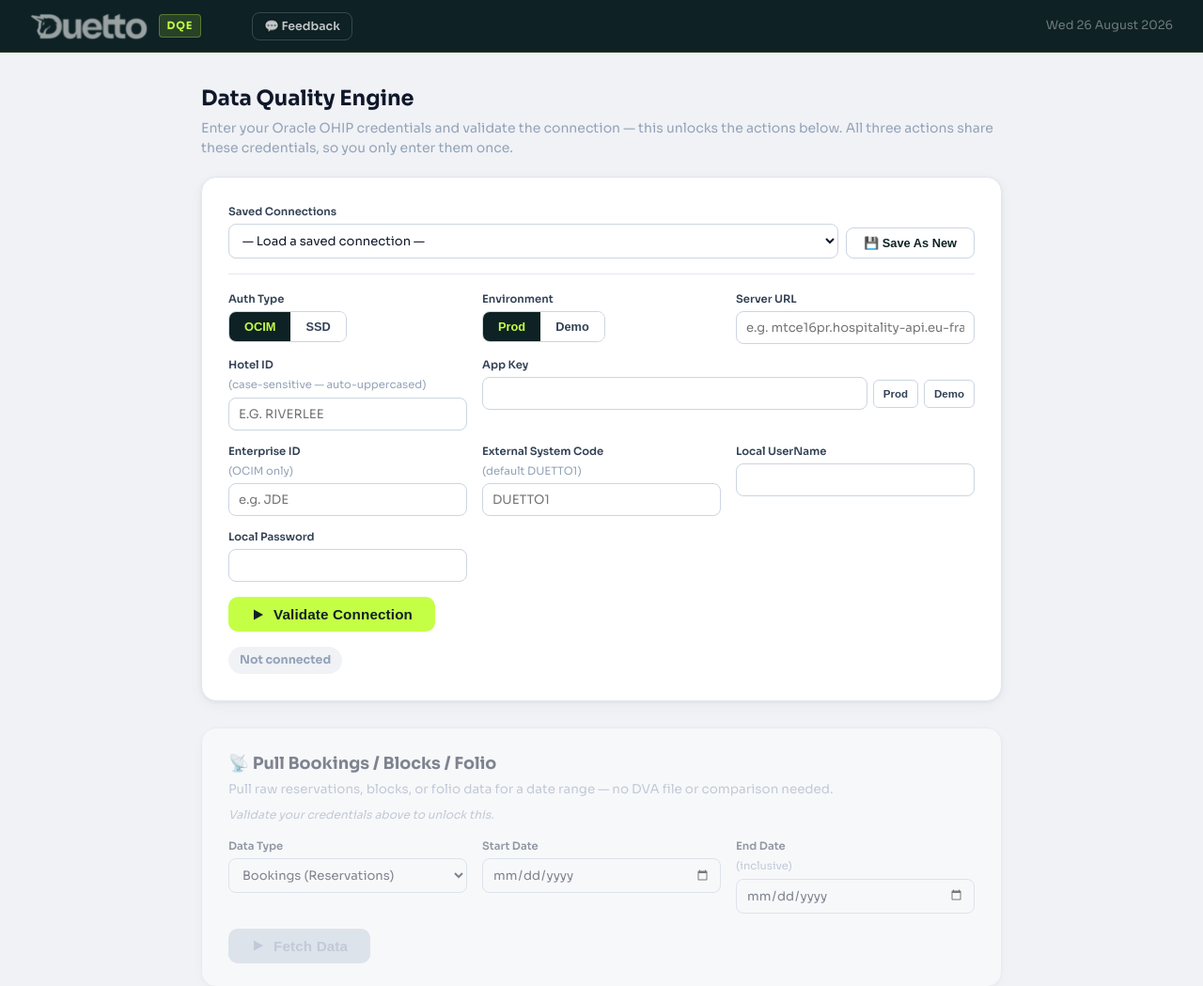
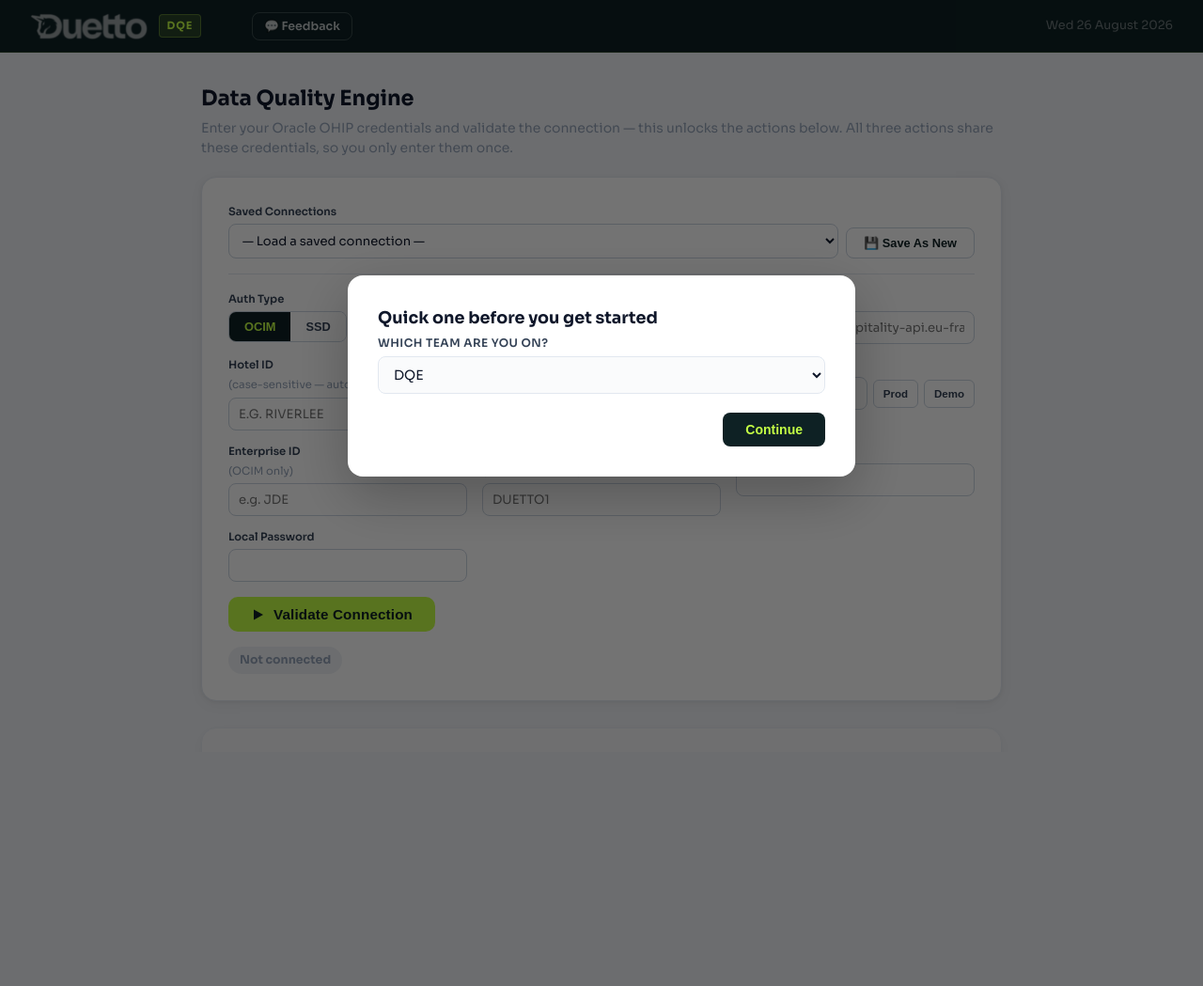
Before and after one commit to tylerlinton-png/Data-Quality-Tool-, a Flask app: page / in a window 1280 px wide. Shown: the top 1049 px of the page at 94% size. After the commit the page ends 706 px from the top, so only its background shows below. Run offline with Flask 3, Linux system fonts and the light colour scheme; data that the repository does not hold is empty.

Commit message:
Add anonymous team-based usage tracking, consolidate External System Code
- Add usage tracking to a new "DQE Usage" Monday board: fire-and-forget pings
  on Validate Connection, Pull Bookings/Blocks/Folio, Config Snapshot, Hotel
  Stats, and Run Analysis, so we can gauge adoption by team and which
  features get used most
- Team is self-selected via a one-time, mandatory "Which team are you on?"
  gate (DQE/Deployment/Migrations/Other) rather than inferred from Monday
  team membership — fully anonymous, no name or personal data collected
  or stored anywhere
- Consolidate External System Code into the Step 1 credentials box only,
  removing it from Pull Bookings/Blocks/Folio, Config Snapshot, and Hotel
  Stats (all inherit it via shared credentials now)
- Fix a self-introduced bug where the /log_usage route decorator landed on
  the wrong function during refactoring (caught before commit)
- Make /log_usage genuinely non-blocking by posting to Monday on a
  background thread instead of inline in the request
- Enable threaded=True on the dev server — the progress bar during Browse
  Data pulls couldn't update in real time on a single-threaded server

```diff
--- a/app.py
+++ b/app.py
@@ -6,6 +6,7 @@ import datetime
 import uuid
 import sqlite3
 import os
+import threading
 import urllib.request
 import urllib.parse
 import urllib.error
@@ -3456,6 +3457,75 @@ def monday_graphql(query: str, variables: dict = None):
         return json.loads(resp.read())
 
 
+# ── Usage tracking (DQE Usage board) ────────────────────────────────────────
+# Answers two questions leadership asked for: is Deployment/Migrations
+# actually using the app, and which feature gets used most. Team is
+# self-selected by the user in the "Who are you?" picker rather than inferred
+# from Monday team membership — simpler, and correct for people (e.g. Tyler)
+# who use the app but aren't formally on one of these three Monday teams.
+MONDAY_USAGE_BOARD_ID = '18428316238'
+MONDAY_USAGE_COLS = {
+    'team':      'color_mm6kddf8',
+    'action':    'color_mm6k248e',
+    'hotel_id':  'text_mm6kv8t',
+    'timestamp': 'date_mm6kejk6',
+}
+MONDAY_USAGE_TEAMS = {'DQE', 'Deployment', 'Migrations', 'Other'}
+
+
+def _post_usage_event(team_label, action, hotel_id):
+    """Runs on a background thread — the actual Monday API call, so a slow or
+    unreachable Monday never holds a request/worker open (see log_usage)."""
+    now_iso = datetime.date.today().isoformat()
+    col_values = {
+        MONDAY_USAGE_COLS['team']: {'label': team_label},
+        MONDAY_USAGE_COLS['action']: {'label': action},
+        MONDAY_USAGE_COLS['hotel_id']: hotel_id,
+        MONDAY_USAGE_COLS['timestamp']: {'date': now_iso},
+    }
+    mutation = """
+    mutation ($board: ID!, $name: String!, $cols: JSON!) {
+      create_item(board_id: $board, item_name: $name, column_values: $cols) { id }
+    }
+    """
+    try:
+        # Item name is just a unique event ID — the actual action lives in the
+        # Action column, so this stays a clean event log for reporting/pivoting
+        # instead of encoding data into the name field.
+        event_id = f'EVT-{uuid.uuid4().hex[:10].upper()}'
+        monday_graphql(mutation, {
+            'board': MONDAY_USAGE_BOARD_ID,
+            'name':  event_id,
+            'cols':  json.dumps(col_values),
+        })
+    except Exception as e:
+        # Best-effort only — usage tracking must never surface an error to the user.
+        print(f"[usage tracking] failed to log '{action}' ({team_label}): {e}")
+
+
+@app.route('/log_usage', methods=['POST'])
+def log_usage():
+    """
+    Fire-and-forget usage ping — returns immediately without waiting on
+    Monday's API, so a slow/unreachable Monday can never block the request
+    that triggered it (or, on the single-threaded dev server, any other
+    request happening at the same time). Anonymous by design — no individual
+    identity is collected or stored.
+    """
+    body = request.get_json(force=True) or {}
+    action = (body.get('action') or '').strip()
+    hotel_id = (body.get('hotel_id') or '').strip()
+    if not action:
+        return jsonify({'ok': False}), 400
+
+    team_label = (body.get('team') or '').strip()
+    if team_label not in MONDAY_USAGE_TEAMS:
+        team_label = 'Other'
+
+    threading.Thread(target=_post_usage_event, args=(team_label, action, hotel_id), daemon=True).start()
+    return jsonify({'ok': True})
+
+
 @app.route('/submit_monday', methods=['POST'])
 def submit_monday():
     body = request.get_json(force=True)
@@ -3623,4 +3693,8 @@ def submit_app_feedback():
 
 
 if __name__ == '__main__':
-    app.run(debug=True, port=5055)
+    # threaded=True matters here, not just as a nice-to-have: without it the
+    # dev server handles one request at a time, so the live progress polling
+    # during a Browse Data pull (or any background call, like usage pings)
+    # would queue behind whatever's already in flight instead of running concurrently.
+    app.run(debug=True, port=5055, threaded=True)
--- a/templates/index.html
+++ b/templates/index.html
@@ -901,8 +901,28 @@
     <span class="nav-badge">DQE</span>
   </a>
   <button class="nav-link-btn" id="nav-app-feedback-btn" type="button">💬 Feedback</button>
+  <button class="nav-link-btn" id="nav-whoami-btn" type="button" style="display:none">👤 <span id="nav-whoami-label"></span></button>
   <span class="nav-right" id="today-label"></span>
 </nav>
+
+<!-- ── "Which team?" identity modal (one-time, anonymous usage tracking only) ── -->
+<div class="modal-overlay" id="identify-modal">
+  <div class="modal-box">
+    <h3>Quick one before you get started</h3>
+    <div class="form-row">
+      <label>Which team are you on?</label>
+      <select id="identify-team-select" style="width:100%;border:1.5px solid var(--border);border-radius:8px;padding:9px 12px;font-size:.875rem;font-family:inherit;color:var(--text);background:#FAFBFC;outline:none;">
+        <option value="DQE">DQE</option>
+        <option value="Deployment">Deployment</option>
+        <option value="Migrations">Migrations</option>
+        <option value="Other">Other</option>
+      </select>
+    </div>
+    <div class="modal-actions">
+      <button class="modal-submit" onclick="confirmIdentify()">Continue</button>
+    </div>
+  </div>
+</div>
 
 <!-- ── App Feedback modal ── -->
 <div class="modal-overlay" id="app-feedback-modal">
@@ -1592,6 +1612,7 @@
       }
       setCredStatus('ok', `Connected as ${creds.hotel_id} (${creds.environment}).`);
       setLockedState(true);
+      logUsage('Validate Connection', creds.hotel_id);
     } catch (e) {
       btn.disabled = false;
       setCredStatus('error', e.message);
@@ -1740,6 +1761,7 @@
       }
       statusEl.textContent = `Checked ${escHtml(payload.hotel_id)} just now.`;
       renderReadinessResults(data.results, payload.hotel_id);
+      logUsage('Config Snapshot', payload.hotel_id);
     } catch (e) {
       btn.disabled = false;
       statusEl.textContent = '';
@@ -1782,6 +1804,7 @@
       }
       statusEl.textContent = `Checked ${escHtml(payload.hotel_id)} just now.`;
       renderHotelStatsResults(data);
+      logUsage('Hotel Stats', payload.hotel_id);
     } catch (e) {
       btn.disabled = false;
       statusEl.textContent = '';
@@ -2031,6 +2054,7 @@
         return;
       }
       renderBrowseResults(data);
+      logUsage('Pull Bookings/Blocks/Folio', `${creds.hotel_id} (${dataType})`);
       if (dataType === 'folio') {
         setLastFolioPull(data.records || [], startDate, endDate);
         document.getElementById('browse-folio-pull-note').style.display = 'block';
@@ -2410,6 +2434,7 @@
       }
       window._lastResult = data;  // includes session_id for Monday file uploads
       renderReport(data);
+      logUsage('Run Analysis', data.hotel_id);
     } catch(e) {
       document.getElementById('spinner').style.display = 'none';
       document.getElementById('run-btn').disabled = false;
@@ -3067,6 +3092,61 @@
       btn.textContent = 'Submit';
     }
   }
+
+  // ── Team identity + usage tracking ────────────────────────────────────────
+  // Asked once, remembered in localStorage — fully anonymous, team only, no
+  // name or personal data. Used to attribute usage pings (Validate
+  // Connection, Pull Data, Config Snapshot, Hotel Stats, Run Analysis) to a
+  // team on the DQE Usage Monday board. The modal blocks the rest of the page
+  // until a team is picked (no Skip) — but logUsage() itself is fire-and-forget,
+  // so a failed ping afterward never surfaces to the user.
+  function getDqeIdentity() {
+    try { return JSON.parse(localStorage.getItem('dqe_identity') || 'null'); } catch (e) { return null; }
+  }
+
+  function logUsage(action, hotelId) {
+    const identity = getDqeIdentity();
+    fetch('/log_usage', {
+      method: 'POST',
+      headers: { 'Content-Type': 'application/json' },
+      body: JSON.stringify({
+        team: identity ? identity.team : 'Other',
+        action,
+        hotel_id: hotelId || '',
+      }),
+    }).catch(() => {});
+  }
+
+  function updateWhoAmIBadge() {
+    const identity = getDqeIdentity();
+    const btn = document.getElementById('nav-whoami-btn');
+    if (identity) {
+      document.getElementById('nav-whoami-label').textContent = identity.team;
+      btn.style.display = 'inline-flex';
+    } else {
+      btn.style.display = 'none';
+    }
+  }
+
+  (function () {
+    if (!getDqeIdentity()) {
+      document.getElementById('identify-modal').classList.add('open');
+    }
+    updateWhoAmIBadge();
+  })();
+
+  function confirmIdentify() {
+    const team = document.getElementById('identify-team-select').value;
+    localStorage.setItem('dqe_identity', JSON.stringify({ team }));
+    document.getElementById('identify-modal').classList.remove('open');
+    updateWhoAmIBadge();
+  }
+
+  document.getElementById('nav-whoami-btn').addEventListener('click', () => {
+    const identity = getDqeIdentity();
+    if (identity) document.getElementById('identify-team-select').value = identity.team;
+    document.getElementById('identify-modal').classList.add('open');
+  });
 
   // ── App Feedback modal (general feedback, not tied to a run) ─────────────
   fetch('/monday_users')
```
